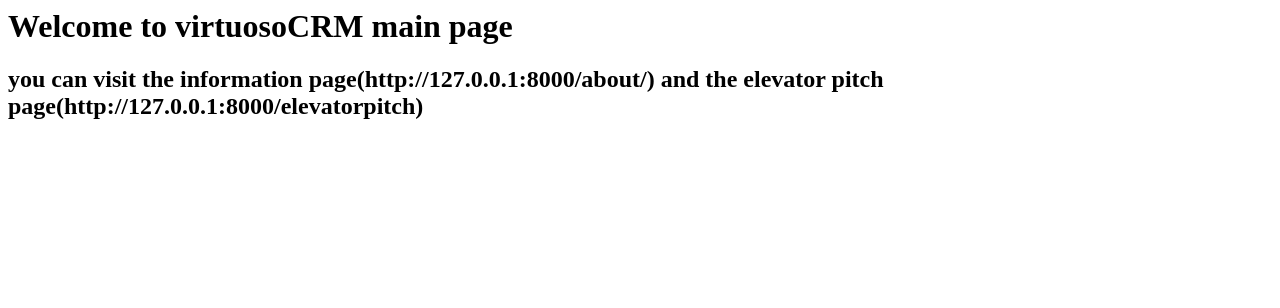
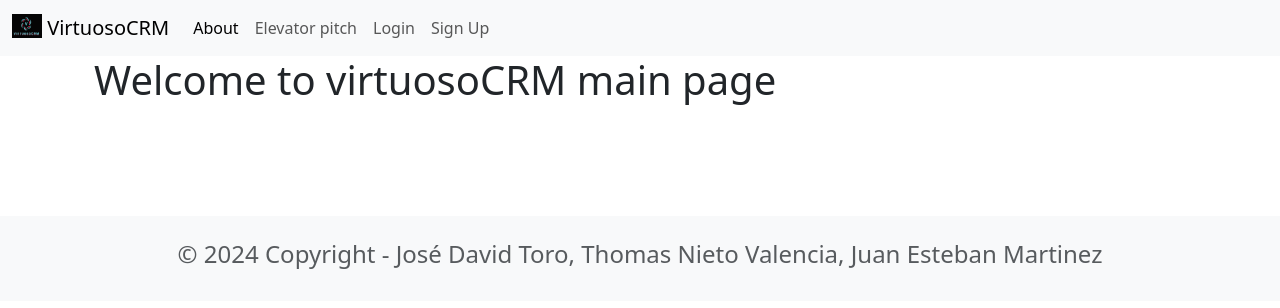
Before and after one commit to thnietov/VirtuosoCRM, a Django app: page / in a window 1280 px wide. Shown: the top 308 px of the page. Run offline with Django 5.2, Linux system fonts and the light colour scheme.

Commit message:
Home page

```diff
--- a/virtuoso/templates/home.html
+++ b/virtuoso/templates/home.html
@@ -1,2 +1,17 @@
-<h1>Welcome to virtuosoCRM main page</h1>
-<h2>you can visit the information page(http://127.0.0.1:8000/about/) and the elevator pitch page(http://127.0.0.1:8000/elevatorpitch)</h2>
+{% extends 'base.html' %}
+{% block content %}
+
+<title>VirtuosoCRM</title>
+<div class="container">
+    <form action="">
+        <div class="mb-3">
+            <h1>Welcome to virtuosoCRM main page</h1>
+        </div>
+    </div>
+    </div>
+    <br/>
+    <br />
+    <br />
+</div>
+
+{% endblock content %}
--- /dev/null
+++ b/virtuoso/templates/login.html
@@ -0,0 +1 @@
+<h1>Login page</h1>
--- /dev/null
+++ b/virtuoso/templates/signup.html
@@ -0,0 +1 @@
+<h1>Sign Up page</h1>
--- a/virtuoso/views.py
+++ b/virtuoso/views.py
@@ -10,3 +10,9 @@ def about(request):
 
 def elevatorpitch(request):
     return render(request, 'elevatorpitch.html')
+
+def login(request):
+    return render(request, 'login.html')
+
+def signup(request):
+    return render(request, 'signup.html')
--- a/virtuosoCRM/settings.py
+++ b/virtuosoCRM/settings.py
@@ -11,6 +11,7 @@ https://docs.djangoproject.com/en/5.0/ref/settings/
 """
 
 from pathlib import Path
+import os
 
 # Build paths inside the project like this: BASE_DIR / 'subdir'.
 BASE_DIR = Path(__file__).resolve().parent.parent
@@ -55,7 +56,7 @@ ROOT_URLCONF = 'virtuosoCRM.urls'
 TEMPLATES = [
     {
         'BACKEND': 'django.template.backends.django.DjangoTemplates',
-        'DIRS': [],
+        'DIRS': [os.path.join(BASE_DIR, 'virtuosoCRM/templates')],
         'APP_DIRS': True,
         'OPTIONS': {
             'context_processors': [
--- /dev/null
+++ b/virtuosoCRM/templates/base.html
@@ -0,0 +1,50 @@
+<head>
+    <link href="https://cdn.jsdelivr.net/npm/bootstrap@5.3.2/dist/css/bootstrap.min.css" rel="stylesheet" integrity="sha384-T3c6CoIi6uLrA9TneNEoa7RxnatzjcDSCmG1MXxSR1GAsXEV/Dwwykc2MPK8M2HN" crossorigin="anonymous">
+    <script src="https://cdn.jsdelivr.net/npm/bootstrap@5.3.2/dist/js/bootstrap.bundle.min.js" crossorigin="anonymous"> </script>
+</head>
+
+<nav class="navbar navbar-expand-lg bg-body-tertiary">
+  <div class="container-fluid">
+    <a class="navbar-brand" href="{% url 'home' %}">
+      {% load static %}
+      <img src="{% static 'images/home.png' %}" alt="" width="30"
+height="24"
+          class="d-inline-block align-text-top" />
+      VirtuosoCRM
+    </a>
+    <button class="navbar-toggler" type="button" data-bs-toggle="collapse" data-bs-target="#navbarSupportedContent" aria-controls="navbarSupportedContent" aria-expanded="false" aria-label="Toggle navigation">
+      <span class="navbar-toggler-icon"></span>
+    </button>
+    <div class="collapse navbar-collapse" id="navbarSupportedContent">
+      <ul class="navbar-nav me-auto mb-2 mb-lg-0">
+        <li class="nav-item">
+          <a class="nav-link active" aria-current="page" href="{% url 'about' %}">About</a>
+        </li>
+        <li class="nav-item">
+          <a class="nav-link" href="{% url 'elevatorpitch' %}">Elevator pitch</a>
+        </li>
+        <li class="nav-item">
+          <a class="nav-link" href="{% url 'login' %}">Login</a>
+        </li>
+        <li class="nav-item">
+          <a class="nav-link" href="{% url 'signup' %}">Sign Up</a>
+        </li>
+      </ul>
+    </div>
+  </div>
+</nav>
+
+<div class="container">
+    {% block content %}
+    {% endblock content %}
+</div>
+
+<footer class="text-center text-lg-start bg-light text-muted mt-4">
+  <div class="container">
+    <div class="row">
+      <div class="text-center p-4">
+        <h4>© 2024 Copyright - José David Toro, Thomas Nieto Valencia, Juan Esteban Martinez</h4>
+      </div>
+    </div>
+  </div>
+</footer>
--- a/virtuosoCRM/urls.py
+++ b/virtuosoCRM/urls.py
@@ -20,7 +20,9 @@ from virtuoso import views as vviews
 
 urlpatterns = [
     path('admin/', admin.site.urls),
-    path('',vviews.home),
-    path('about/', vviews.about),
-    path('elevatorpitch/', vviews.elevatorpitch)
+    path('',vviews.home, name='home'),
+    path('about/', vviews.about, name='about'),
+    path('elevatorpitch/', vviews.elevatorpitch, name='elevatorpitch'),
+    path('login/', vviews.login, name='login'),
+    path('signup/', vviews.signup, name='signup'),
 ]
```
Also changed, not shown: virtuoso/templates/about.html (+18 -2 lines), virtuoso/templates/elevatorpitch.html (+21 -5 lines), virtuoso/static/images/home.png (added).
